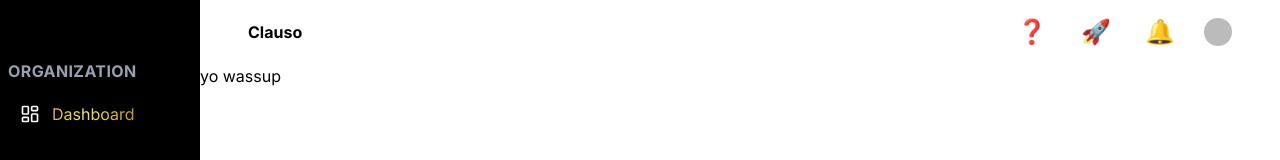
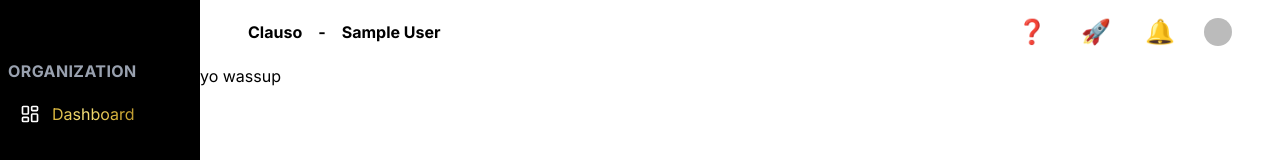
Before and after one commit to daniel-ronai/clauso, a Next.js app: page /dashboard in a window 1280 px wide. Shown: the top 160 px of the page. Built offline with nearby package versions, Linux system fonts and the light colour scheme; no server answers; sample sign-in values are in the browser's storage; some icons are missing.

Commit message:
feat(frontend): enchance dashboard navbar with userfullname

```diff
--- a/app/dashboard/layout.tsx
+++ b/app/dashboard/layout.tsx
@@ -1,9 +1,13 @@
 import DashboardNav from "@/components/DashBoardNav";
 import Sidebar from "@/components/Sidebar";
 import { ClerkProvider } from "@clerk/nextjs";
+import { currentUser } from "@clerk/nextjs/server";
 import { ReactNode } from "react";
 
-export default function DashboardLayout({ children }: { children: ReactNode }) {
+export default async function DashboardLayout({ children }: { children: ReactNode }) {
+
+    const user = await currentUser();
+
   return (
     <ClerkProvider>
       <div className="flex h-screen w-screen">
@@ -12,7 +16,7 @@ export default function DashboardLayout({ children }: { children: ReactNode }) {
         <div className="hidden md:flex w-full">
           <Sidebar />
           <div className="flex-1 flex flex-col">
-            <DashboardNav />
+            <DashboardNav name={user?.fullName!} />
             <main className="flex-1 overflow-auto p-6">
               {children}
             </main>
--- a/components/DashBoardNav.tsx
+++ b/components/DashBoardNav.tsx
@@ -3,13 +3,18 @@
 import Link from 'next/link';
 import { SignedIn, UserButton } from '@clerk/nextjs';
 
-export default function DashboardNav() {
+export default function DashboardNav({ name }: { name: string }) {
+
   return (
     <nav style={{ paddingLeft: '3rem', paddingRight: '3rem' }} className="h-16 bg-white border-b border-black flex items-center justify-between">
       {/* Logo on the left */}
-      <div className="flex items-center">
+      <div className="flex items-center gap-4">
         <Link href="/dashboard">
           <h1 className="text-xl font-bold !text-black">Clauso</h1>
+        </Link>
+        <h1>  -  </h1>
+        <Link href="/dashboard/account">
+          <h1 className="text-xl font-bold !text-black">{name}</h1>
         </Link>
       </div>
 
```
